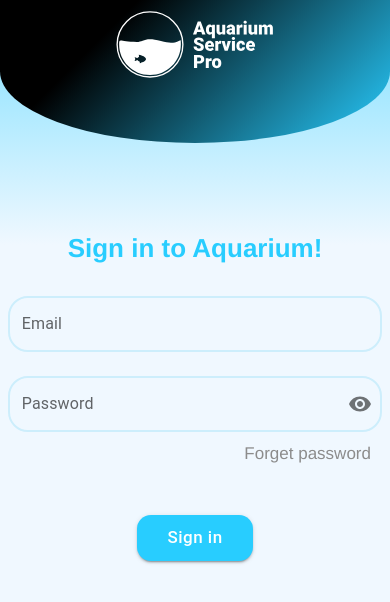
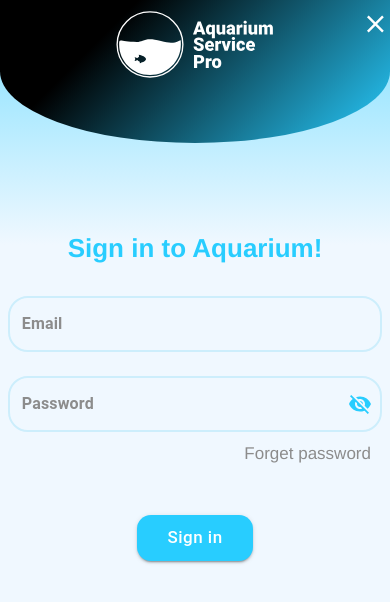
Before and after one commit to yousufkalim/aquarium-admin, a React (Create React App) app: page /login in a window 390 px wide. Shown: the top 602 px of the page. Built offline with nearby package versions, Linux system fonts and the light colour scheme; a web font is replaced by a local one.

Commit message:
Login screen icon/color UI

```diff
--- a/src/containers/Login.jsx
+++ b/src/containers/Login.jsx
@@ -1,16 +1,14 @@
-import { Grid, OutlinedInput, IconButton } from '@mui/material';
-import InputLabel from '@mui/material/InputLabel';
+import { Grid, IconButton } from '@mui/material';
 import InputAdornment from '@mui/material/InputAdornment';
 import FormControl from '@mui/material/FormControl';
 import TextField from '@mui/material/TextField';
 import Visibility from '@mui/icons-material/Visibility';
 import VisibilityOff from '@mui/icons-material/VisibilityOff';
-// import { styled } from '@mui/material/styles';
+import ClearIcon from '@mui/icons-material/Clear';
 import { makeStyles } from '@mui/styles';
 import { Link } from 'react-router-dom';
 import Button from '@mui/material/Button';
 import Logo from '../assets/images/loginLogo.svg';
-// import Footer from '../components/Footer';
 
 const useOutlinedInputStyles = makeStyles({
   root: {
@@ -24,16 +22,13 @@ const useOutlinedInputStyles = makeStyles({
       '&:hover fieldset': {
         borderColor: '#28CDFF',
       },
+      '&::placeholder fieldset': {
+        fontWeight: 800,
+        color: 'red',
+      },
       '&.Mui-focused fieldset': {
         borderColor: '#28CDFF',
       },
-    },
-
-    '& .MuiOutlinedInput-notchedOutline': {
-      border: '2px solid #CDEEFC ',
-      borderRadius: '20px',
-      fontSize: 16,
-      width: 'auto',
     },
   },
 });
@@ -44,6 +39,7 @@ export default function Login() {
     <div className="loginPg">
       <Grid item xs={0} className="loginFirstSection">
         <img src={Logo} className="logoLogin" alt="" />
+        <ClearIcon className="loginClearIcon" />
       </Grid>
 
       <Grid container className="loginFormSection" xs={12}>
@@ -57,20 +53,35 @@ export default function Login() {
                 classes={outlinedInputStyles}
                 label="Email"
                 size="normal"
+                InputLabelProps={{
+                  style: {
+                    color: '#8C8C8C',
+                    fontSize: '19px',
+                    fontWeight: '700',
+                  },
+                }}
               />
             </FormControl>
           </Grid>
           <Grid item xs={12}>
             <FormControl sx={{ mb: 5, width: '100%' }} variant="outlined">
-              <InputLabel htmlFor="outlined-adornment-password">Password</InputLabel>
-              <OutlinedInput
-                id="outlined-adornment-password"
-                className="passwordField"
+              <TextField
+                id="outlined-password"
                 classes={outlinedInputStyles}
+                label="Password"
+                size="normal"
+                InputLabelProps={{
+                  style: {
+                    color: '#8C8C8C',
+                    fontSize: '19px',
+                    fontWeight: '700',
+                  },
+                }}
                 // type={values.showPassword ? 'text' : 'password'}
                 // value={values.password}
                 // onChange={handleChange('password')}
-                endAdornment={
+                InputProps={{
+                  endAdornment: (
                     // eslint-disable-next-line react/jsx-wrap-multilines
                     <InputAdornment position="end">
                       <IconButton
@@ -78,13 +89,15 @@ export default function Login() {
                         // onClick={handleClickShowPassword}
                         // onMouseDown={handleMouseDownPassword}
                         edge="end"
+                        sx={{ color: '#28CDFF' }}
                       >
-                      {false ? <VisibilityOff /> : <Visibility />}
+                        {true ? <VisibilityOff /> : <Visibility />}
                       </IconButton>
                     </InputAdornment>
-                }
-                label="Password"
+                  ),
+                }}
               />
+
               <p className="forgetPasswordTxt">Forget password</p>
             </FormControl>
           </Grid>
--- a/src/css/Login.css
+++ b/src/css/Login.css
@@ -39,9 +39,15 @@
   padding: 2% 0;
   cursor: pointer;
 }
-
-.passwordField:hover {
-  border-color: #28cdff !important;
+.loginClearIcon {
+  position: absolute;
+  z-index: 1300;
+  right: 92px;
+  top: 34px;
+  color: white;
+  height: 2em !important;
+  width: 2em !important;
+  cursor: pointer;
 }
 
 @media only screen and (min-width: 992px) and (max-width: 1919px) {
@@ -51,8 +57,22 @@
   .loginFormSection {
     margin-top: 0;
   }
+  .loginClearIcon {
+    height: 1.3em !important;
+    width: 1.3em !important;
+  }
 }
 @media only screen and (min-width: 300px) and (max-width: 992px) {
+  .css-14s5rfu-MuiFormLabel-root-MuiInputLabel-root {
+    font-size: 1rem !important;
+  }
+
+  .loginClearIcon {
+    position: absolute;
+    right: 0;
+    width: 1.2em !important;
+    top: 0;
+  }
   .loginPg {
     background: none;
     background-image: linear-gradient(180deg, #28cdff -20%, aliceblue 29%);
```
Also changed, not shown: src/components/ForgetPasswordPopup.jsx (added, +28 -0 lines). Lines whose indentation alone changed are shown as unchanged.
